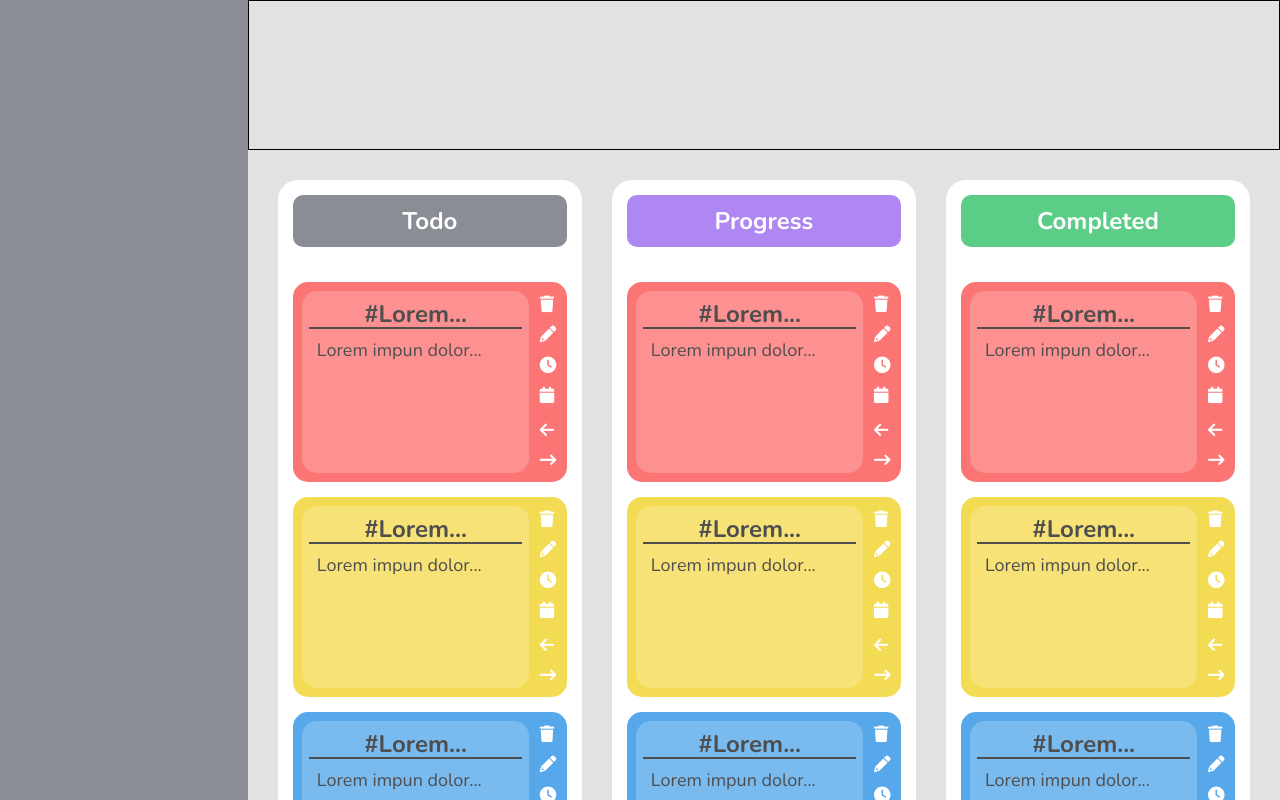
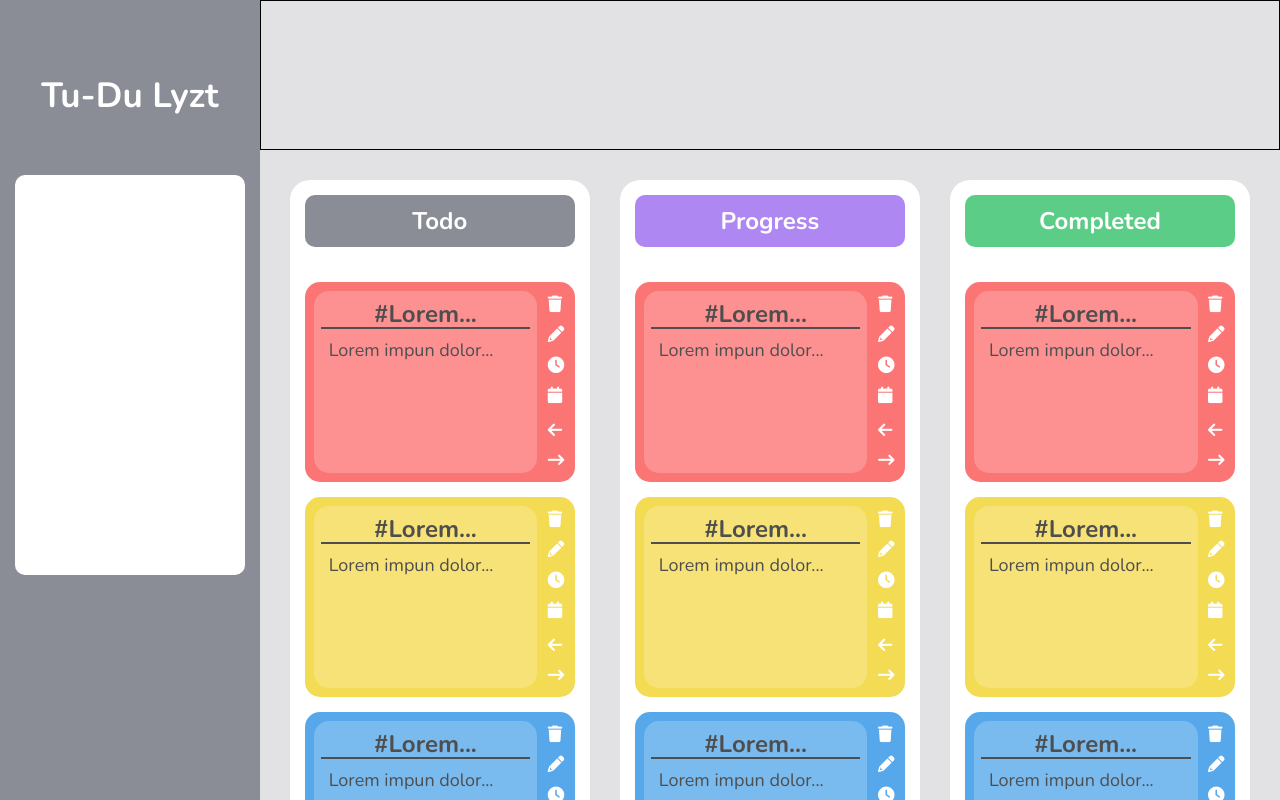
Before and after one commit to GaredLyon/Tu-Du-Lyzt, a React (Vite) app: page / in a window 1280 px wide. Shown: the top 800 px of the page. Built offline with nearby package versions, Linux system fonts and the light colour scheme.

Commit message:
start aside

```diff
--- a/src/App.css
+++ b/src/App.css
@@ -10,6 +10,7 @@
   background: var(--gray2);
   display: flex;
   flex-direction: column;
+  padding: 1.5rem;
 }
 
 .App__container{
--- a/src/App.jsx
+++ b/src/App.jsx
@@ -1,18 +1,28 @@
 import { Main } from "./components/Main2/Main"
 import './App.css'
+import { Aside } from "./components/Aside/Aside"
 
 function App() {
 
   return (
-    <div className="App">
-      <div className="App__aside"></div>
-      <div className="App__container">
+    <main className="App">
+      {/* ASIDE */}
+      <section className="App__aside">
+        <Aside/>
+      </section>
+
+      <section className="App__container">
+
+        {/* HEADER */}
         <div className="App__header"></div>
+
+        {/* MAIN */}
         <div className="App__main">
           <Main/>
         </div>
-      </div>
-    </div>
+
+      </section>
+    </main>
   )
 }
 
--- /dev/null
+++ b/src/components/Aside/Aside.css
@@ -0,0 +1,23 @@
+.aside{
+  /* background: blue; */
+  display: flex;
+  flex-direction: column;
+}
+.aside__title{
+  font-size: 3.5rem;
+  text-align: center;
+  color: var(--white);
+  /* background: green; */
+  height: 160px;
+  display: flex;
+  justify-content: center;
+  align-items: center;
+}
+
+.aside__form{
+  width: 100%;
+  min-height: 400px;
+  background: var(--white);
+  /* background-color: red; */
+  border-radius: var(--r-lg);
+}
--- /dev/null
+++ b/src/components/Aside/Aside.jsx
@@ -0,0 +1,13 @@
+import React from 'react'
+import './Aside.css'
+
+export const Aside = () => {
+  return (
+    <aside className='aside'>
+      <h3 className='aside__title'>Tu-Du Lyzt</h3>
+      <div className='aside__form'>
+
+      </div>
+    </aside>
+  )
+}
```
